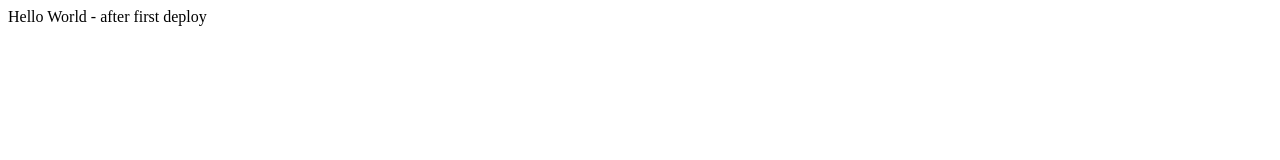
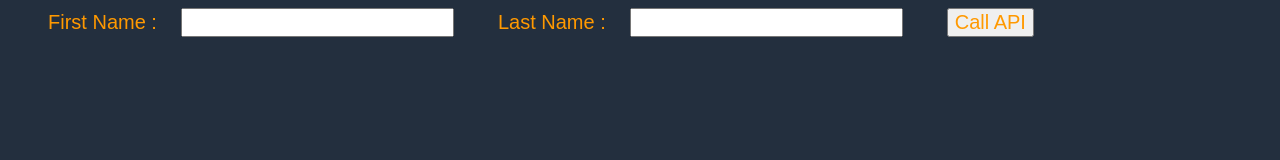
Before and after one commit to mromauricio/aws-static-website, a plain HTML site: page index.html in a window 1280 px wide. Drawn offline with Linux system fonts and the light colour scheme.

Commit message:
New deploy

```diff
--- a/index.html
+++ b/index.html
@@ -3,9 +3,65 @@
 <head>
     <meta charset="UTF-8">
     <title>Hello World</title>
+    <!-- Add some CSS to change client UI -->
+    <style>
+    body {
+        background-color: #232F3E;
+        }
+    label, button {
+        color: #FF9900;
+        font-family: Arial, Helvetica, sans-serif;
+        font-size: 20px;
+        margin-left: 40px;
+        }
+     input {
+        color: #232F3E;
+        font-family: Arial, Helvetica, sans-serif;
+        font-size: 20px;
+        margin-left: 20px;
+        }
+    </style>
+    <script>
+        // define the callAPI function that takes a first name and last name as parameters
+        var callAPI = (firstName,lastName)=>{
+            // instantiate a headers object
+            var myHeaders = new Headers();
+            // add content type header to object
+            myHeaders.append("Content-Type", "application/json");
+            // using built in JSON utility package turn object to string and store in a variable
+            var raw = JSON.stringify({"firstName":firstName,"lastName":lastName});
+            // create a JSON object with parameters for API call and store in a variable
+            var requestOptions = {
+                method: 'POST',
+                headers: myHeaders,
+                body: raw,
+                redirect: 'follow'
+            };
+            // make API call with parameters and use promises to get response
+            fetch("https://qj7nm78p96.execute-api.sa-east-1.amazonaws.com/dev", requestOptions)
+            .then(response => response.text())
+            .then(result => alert(JSON.parse(result).body))
+            .catch(error => console.log('error', error));
+        }
+    </script>
 </head>
-
 <body>
-    Hello World - after first deploy
+    <form>
+        <label>First Name :</label>
+        <input type="text" id="fName">
+        <label>Last Name :</label>
+        <input type="text" id="lName">
+        <!-- set button onClick method to call function we defined passing input values as parameters -->
+        <button type="button" onclick="callAPI(document.getElementById('fName').value,document.getElementById('lName').value)">Call API</button>
+    </form>
 </body>
 </html>
+
+
+
+
+<!-- https://qj7nm78p96.execute-api.sa-east-1.amazonaws.com/dev -->
+
+<!-- arn:aws:dynamodb:sa-east-1:216256495432:table/HelloWorldDatabase -->
+
+<!-- arn:aws:dynamodb:sa-east-1:216256495432:table/HelloWorldDatabase -->
```
